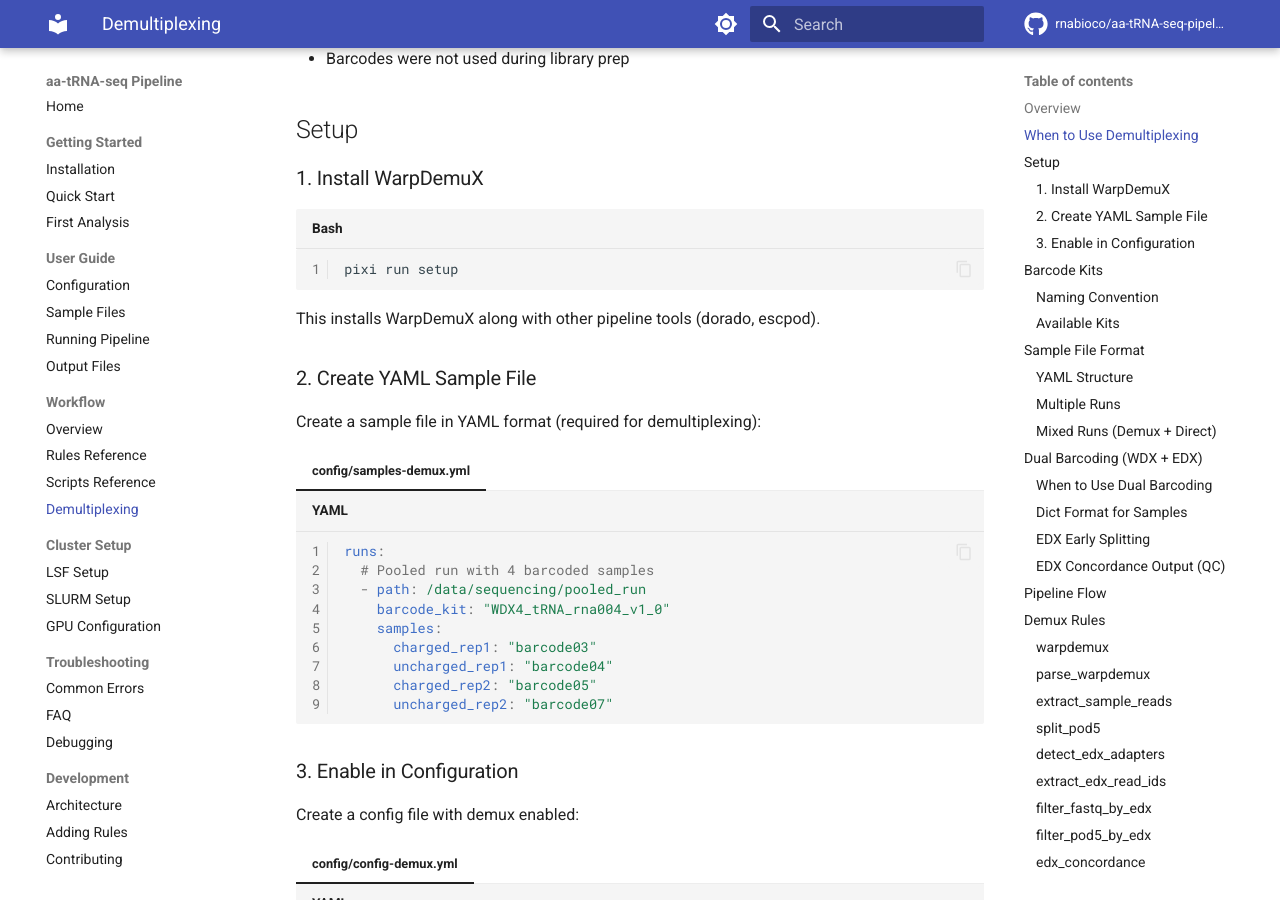
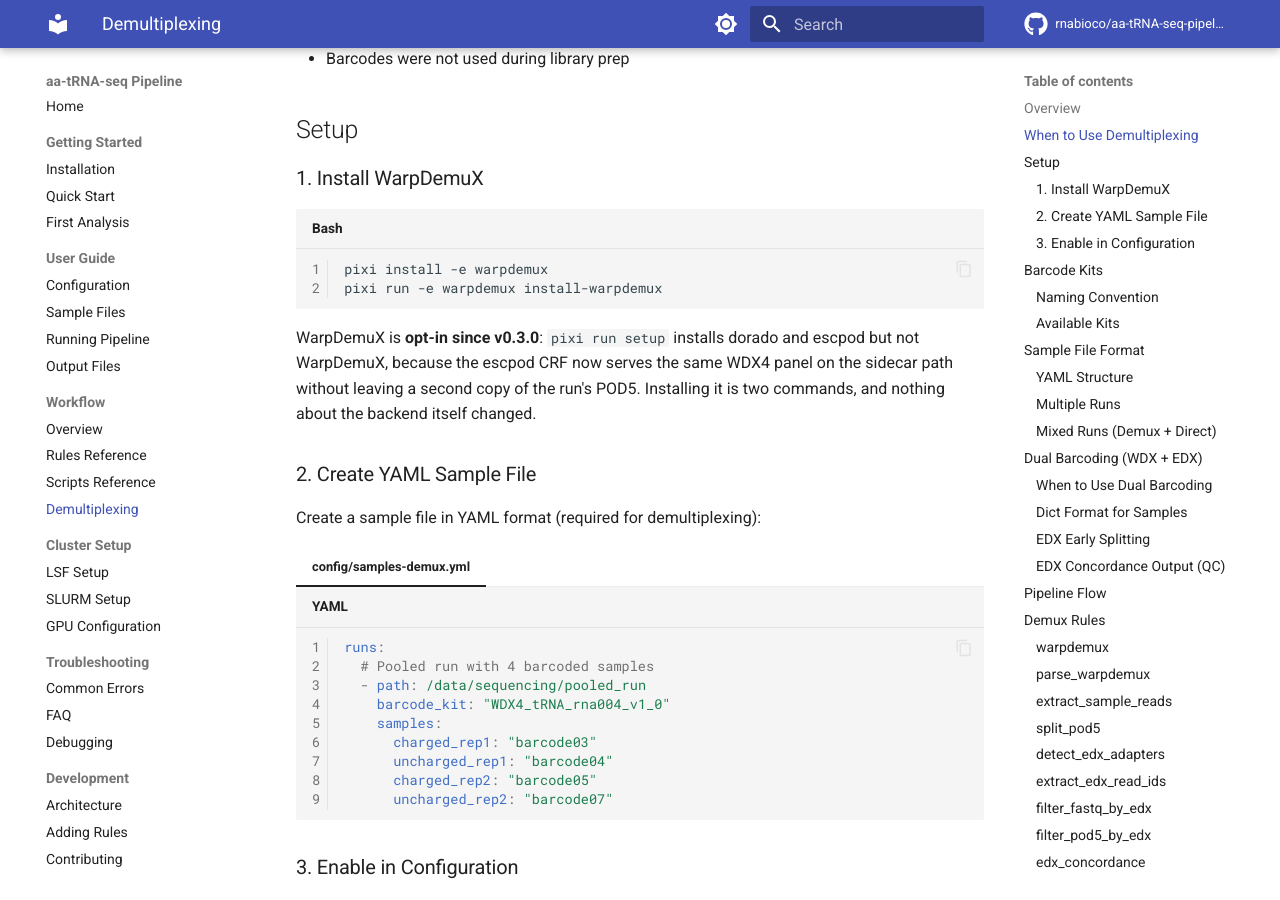
Before and after one commit to rnabioco/aa-tRNA-seq-pipeline, an MkDocs documentation site: the page built from docs/workflow/demultiplexing.md, in a window 1280 px wide and 900 px high, scrolled down 1175 px. Built offline with MkDocs 1.6.1 and Material for MkDocs 9.7.7, drawn with Linux system fonts in a browser that asks for light colours; comment, search, counter and statistics services are not loaded.

Commit message:
chore(pixi): make WarpDemuX an opt-in environment
The escpod CRF now serves the WDX4 panel on the sidecar path (v0.3.0), so
the default environment should not carry six compiled conda packages for a
backend most runs no longer use. WarpDemuX itself is unchanged and still
supported; `warpdemux.enabled: true` works exactly as before once the
environment is installed:

    pixi install -e warpdemux
    pixi run -e warpdemux install-warpdemux

`dtaidistance`, `scikit-learn`, `cython`, `catboost`, `ruptures` and
`bottleneck` move into `[feature.warpdemux.dependencies]`, and
`install-warpdemux` / `dry-run-demux` into that feature's tasks.

`scipy` deliberately STAYS in the core dependencies. It sat inside the
block commented "WarpDemuX dependencies", which is how it came to look
optional, but `workflow/scripts/compute_odds_ratios.py` imports
`false_discovery_control` and `fisher_exact` from it. Moving the block
wholesale -- the obvious reading of the comment -- would have broken odds
ratios silently, since nothing in the demux tests touches them.

`pixi run setup` no longer clones and installs WarpDemuX. An existing
install is detected and left alone, so a machine set up before v0.3.0
keeps working; this script never removed it and still does not.

*** pixi.lock is NOT regenerated in this commit, and must be before this
merges. *** Any dependency change invalidates it, and a stale lock makes
`pixi install` re-solve -- which fails on the compute nodes this pipeline
runs on, for the reason already documented against the `docs` environment:
the solve fetches a conda-pypi mapping from a host they cannot reach
("failed to fetch conda-pypi mapping from remote source"). Verified here:
`pixi install` succeeds on main and fails on this branch. Run `pixi lock`
somewhere with mapping access and commit the result.

````diff
--- a/docs/workflow/demultiplexing.md
+++ b/docs/workflow/demultiplexing.md
@@ -34,10 +34,14 @@ Do **not** use when:
 ### 1. Install WarpDemuX
 
 ```bash
-pixi run setup
+pixi install -e warpdemux
+pixi run -e warpdemux install-warpdemux
 ```
 
-This installs WarpDemuX along with other pipeline tools (dorado, escpod).
+WarpDemuX is **opt-in since v0.3.0**: `pixi run setup` installs dorado and
+escpod but not WarpDemuX, because the escpod CRF now serves the same WDX4
+panel on the sidecar path without leaving a second copy of the run's POD5.
+Installing it is two commands, and nothing about the backend itself changed.
 
 ### 2. Create YAML Sample File
 
````
Also changed, not shown: CLAUDE.md (+6 -2 lines), docs/troubleshooting/common-errors.md (+4 -2 lines), pixi.toml (+37 -9 lines), 1 other file.
